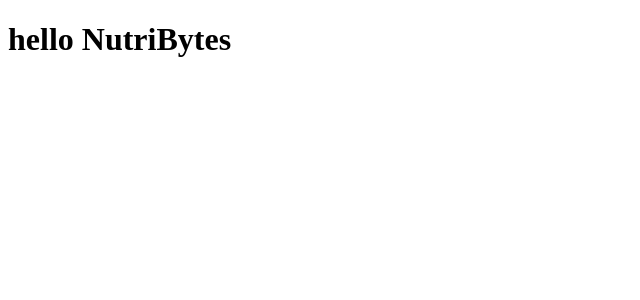
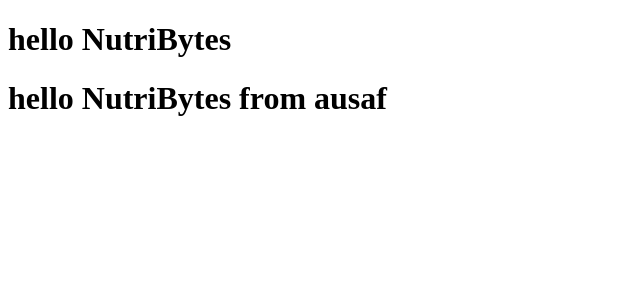
Before and after one commit to RatingRishu/NutriBytes, an Angular app: page / in a window 1280 px wide. Shown: the top 300 px of the page, without its empty margins (0-640 px from the left). Built offline with nearby package versions, Linux system fonts and the light colour scheme.

Commit message:
add-me ausaf

```diff
--- a/angular.json
+++ b/angular.json
@@ -94,5 +94,8 @@
         }
       }
     }
+  },
+  "cli": {
+    "analytics": false
   }
 }
--- a/src/app/app.component.html
+++ b/src/app/app.component.html
@@ -1 +1,2 @@
 <h1>hello  NutriBytes</h1>
+<h1>hello NutriBytes from ausaf</h1>
```
